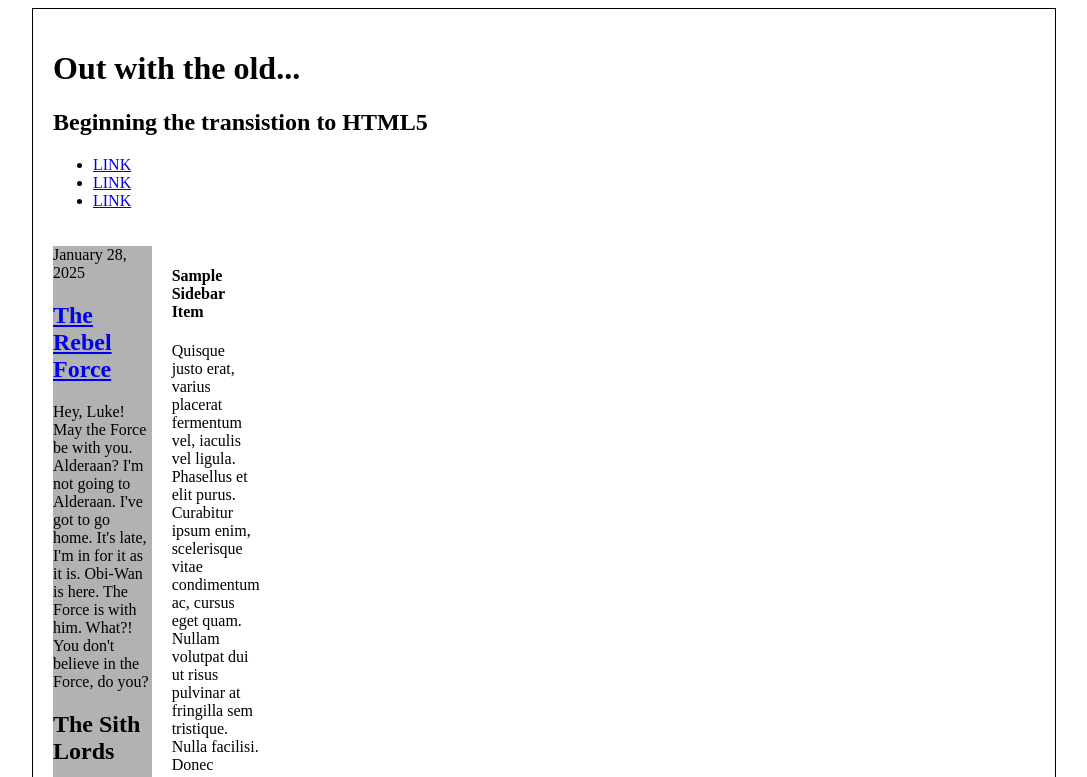
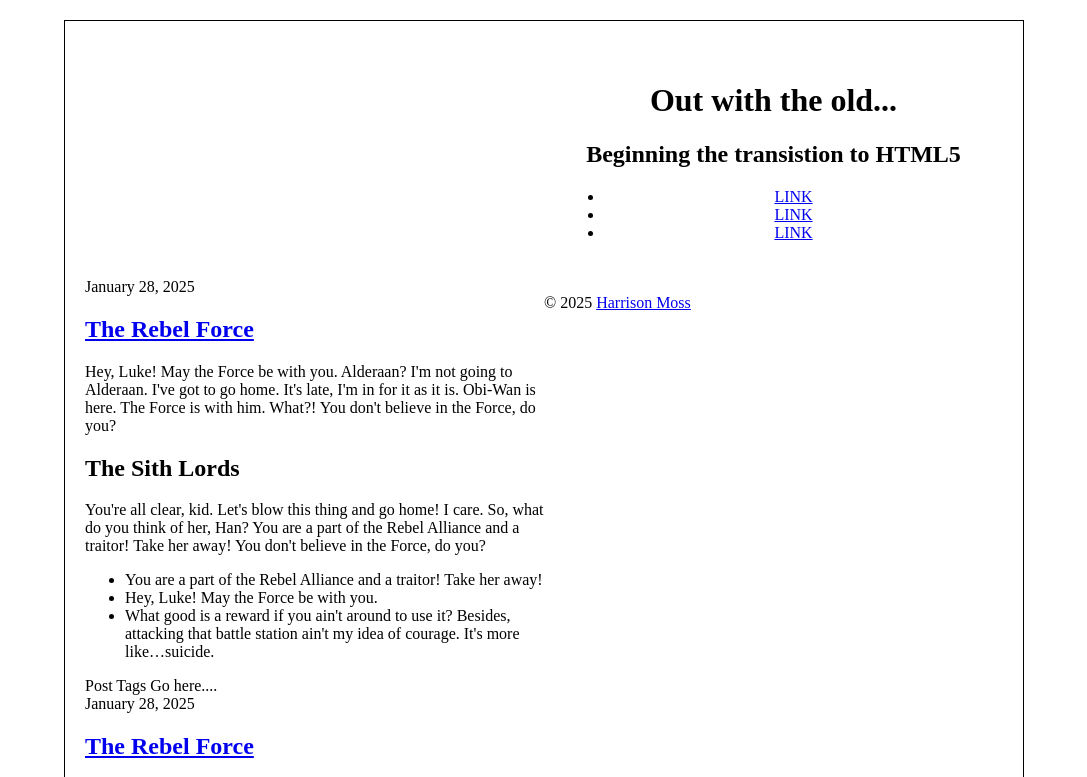
Before and after one commit to HJMoss/ifsc-3342, a plain HTML site: page css-grid/exercise/index.html in a window 1280 px wide. Shown: the top 777 px of the page, without its empty margins (96-1183 px from the left). Drawn offline with Linux system fonts and the light colour scheme.

Commit message:
Struggled to improve Grid skills but tried.

```diff
--- a/css-grid/exercise/assets/css/style.css
+++ b/css-grid/exercise/assets/css/style.css
@@ -18,36 +18,37 @@ html {
   }
 
   main{
-    width:80vw;
-    display:grid;
-    grid-template-columns: repeat(10, [col-] 1fr);
-    grid-template-rows:auto;
-    margin:auto;
-    gap:20px;
-    border:1px solid #000;
-    padding:20px;
+   max-width: 960px;
+   margin: 20px auto;
+   padding: 20px;
+   display: grid;
+   border:1px solid #000;
+   grid-template-columns: 1fr 1fr;
+   grid-template-rows: ;
   }
 
   header.primary{
-    grid-column: 1 / 11;
-    grid-row: 1 / 2;
+    text-align: center;
+    padding: 20px;
+    grid-template-columns: 2fr ;
+    float-left
   }
 
   #content{
-    grid-column: 1 / 11;
-    grid-row: 2 /3;
-    display:grid;
-    grid-template-columns: subgrid;
-    grid-template-rows: subgrid;
+
   }
 
+  article.widget {
+  margin-bottom: 20px;
+  padding: 20px;
+  background-color: #bdbbbb;
+  border: 1px solid #ccc;
+}
+
   footer.primary{
-    background: rgba(0, 0, 0, 0.4);
-    grid-column: 1 / 11;
-    grid-row: 3 / 4;
+
   }
 
   #blog{
-    background: rgba(0, 0, 0, 0.3);
-    grid-columns:8 / 11;
+
   }
--- a/css-grid/exercise/index.html
+++ b/css-grid/exercise/index.html
@@ -7,6 +7,8 @@
 <meta name="description" content="We are going to refine this document down to a good starting point for all html5 projects moving forward." />
 <meta name="author" content="Harrison Moss" />
 <link rel="shortcut icon" href="/favicon.ico" />
+<meta name="viewport" content="width=device-width, initial-scale=1.0">
+
 </head>
 <body>
 <main class="cf">
@@ -69,7 +71,6 @@
         <footer class="post-meta"> Post Tags Go here.... </footer>
       </article>
     </section>
-    <!--#primary -->
     <aside id="secondary">
       <article class="widget">
         <h1>Sample Sidebar Item </h1>
@@ -84,13 +85,10 @@
         <p>Quisque justo erat, varius placerat fermentum vel, iaculis vel ligula. Phasellus et elit purus. Curabitur ipsum enim, scelerisque vitae condimentum ac, cursus eget quam. Nullam volutpat dui ut risus pulvinar at fringilla sem tristique. Nulla facilisi. Donec posuere euismod purus, eu scelerisque risus pellentesque eu. Vestibulum sed tincidunt metus. <a href="#">Read More</a>&raquo;</p>
       </article>
     </aside>
-    <!--#secondary -->
-  </section>
-  <!--#content -->
+    </section>
   <footer id="colophon">
-    <p>&copy; 2025 <a href="#">Thomas Wallace</a></p>
+    <p>&copy; 2025 <a href="#">Harrison Moss</a></p>
   </footer>
 </main>
-<!--.container -->
 </body>
 </html>
```
Also changed, not shown: index.html (+2 -1 lines), assets/img/Screenshot 2025-02-17 210202.png (added).
